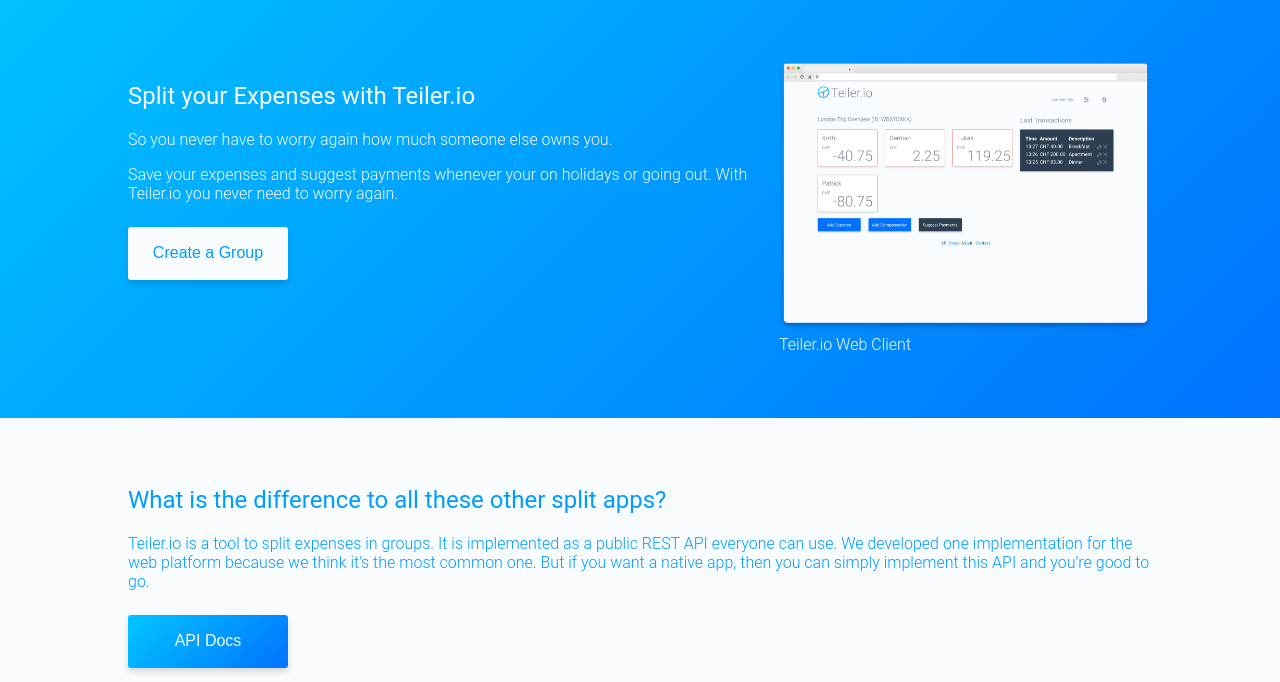
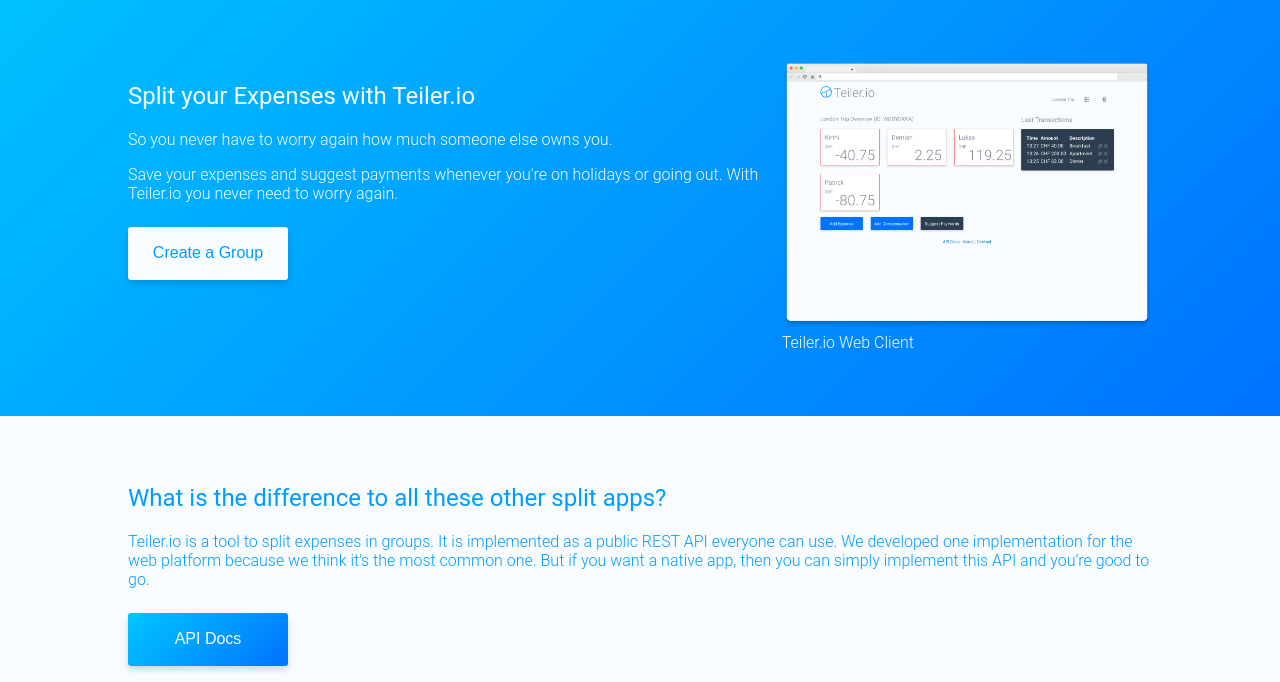
Before and after one commit to teiler/teiler.io, a website: page app/index.html in a window 1280 px wide. Shown: the part 118-800 px from the top of the page. Drawn offline with nearby package versions, Linux system fonts and the light colour scheme; files that its build step writes are made by us from their sources.

Commit message:
Fix typo

```diff
--- a/app/index.html
+++ b/app/index.html
@@ -54,7 +54,7 @@
           <article>
             <h2>Split your Expenses with Teiler.io </h2>
             <p>So you never have to worry again how much someone else owns you.</p>
-            <p>Save your expenses and suggest payments whenever your on holidays or going out. With Teiler.io you never need to worry again.</p>
+            <p>Save your expenses and suggest payments whenever you're on holidays or going out. With Teiler.io you never need to worry again.</p>
             <a href="https://web.teiler.io"><button class="negative">Create a Group</button></a>
           </article>
           <div class="browser">
```
